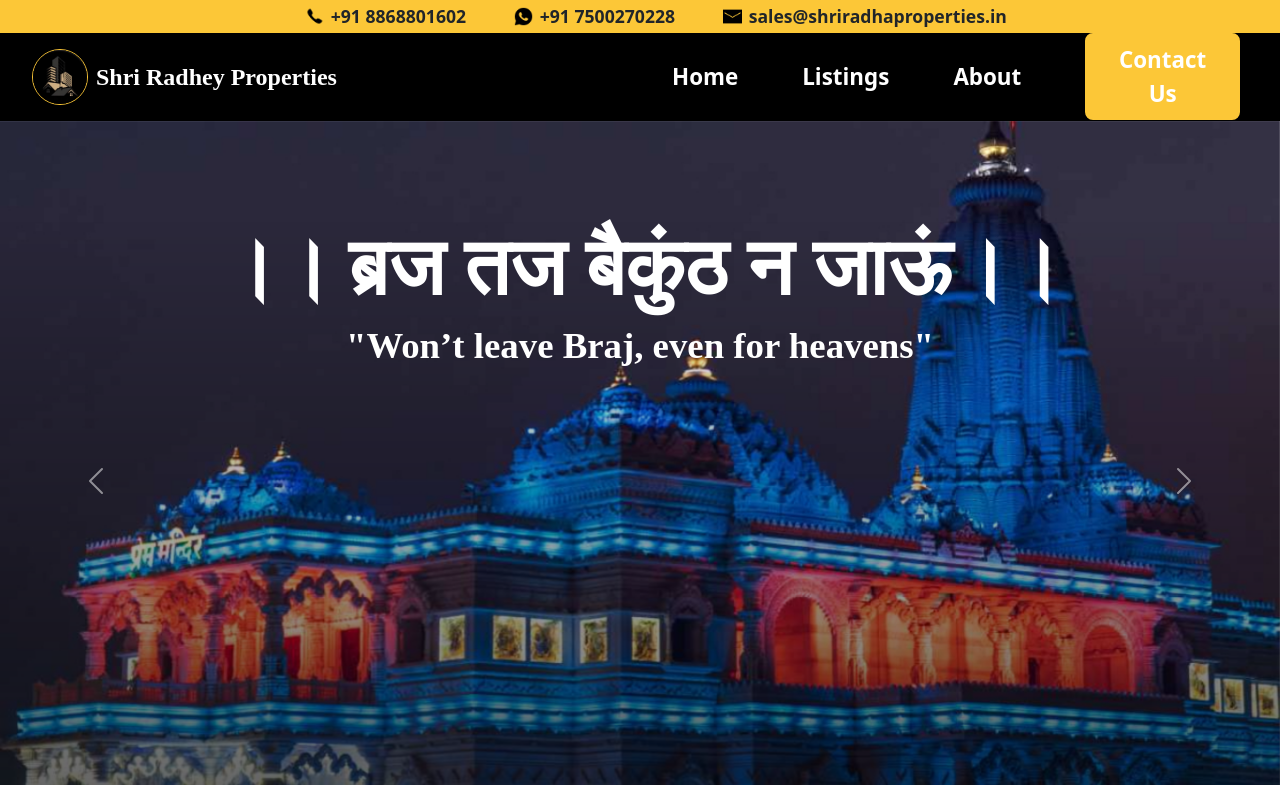
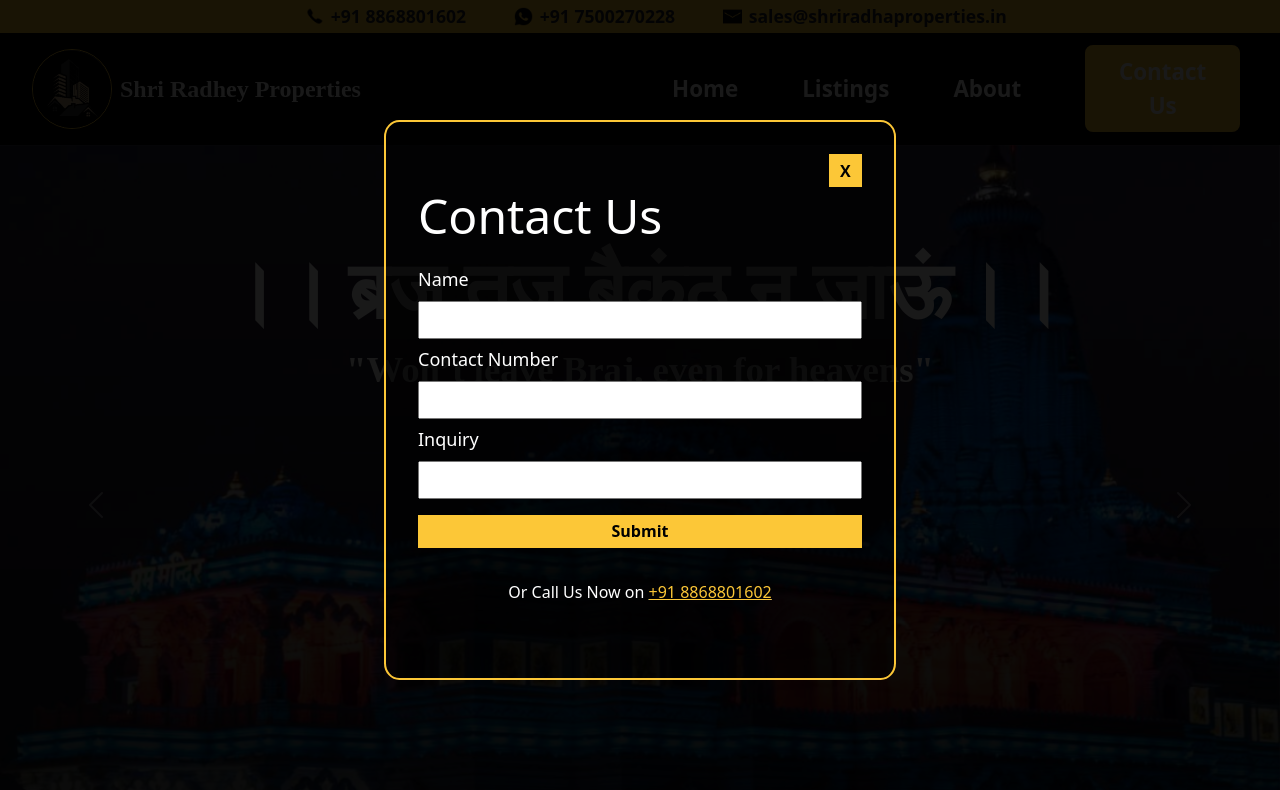
Before and after one commit to dhruv-atreya/shriradheproperties, a plain HTML site: page index.html in a window 1280 px wide. Both pictures are taken after a click on the button "Contact Us". Shown: the top 790 px of the page. Drawn offline with nearby package versions, Linux system fonts and the light colour scheme; a web font is replaced by a local one.

Commit message:
JS Final

```diff
--- a/css/mobile.css
+++ b/css/mobile.css
@@ -1,4 +1,8 @@
 @media only screen and (max-width: 480px) {
+
+.contact-form-wrapper {
+    width: 80vw;
+}
 
     .top-banner .contacts ul {
         font-size: 1rem;
--- a/css/style.css
+++ b/css/style.css
@@ -61,6 +61,87 @@
   #root, #__next {
     isolation: isolate;
   }
+
+  .opt-contact {
+    margin-inline: auto;
+    font-size: 1rem;
+}
+
+.opt-contact span {
+    color: var(--clr-accent);
+    text-decoration: underline;
+}
+
+.contact-form input {
+    padding: .125rem;
+}
+
+.contact-form h1 {
+    font-size: 3rem;
+}
+
+.form-label {
+    font-size: 1.125rem;
+    margin-block: auto;
+    padding: 0;
+}
+
+.submit-button {
+    padding: auto;
+    margin-top: 1rem;
+    background: var(--clr-accent);
+    border: none;
+    font-weight: 600;
+}
+
+.contact-form {
+    display: grid;
+    margin: 2rem;
+}
+
+.contact-form-wrapper {
+    display: grid;
+    min-height: 70vh;
+    width: 40vw;
+    background: rgba(0, 0, 0, 0.5);
+    border-radius: 3%;
+    border: 2px solid var(--clr-accent);
+}
+
+.popup-close {
+    margin-left: auto;
+    padding: 0.5rem;
+    aspect-ratio: 1;
+    text-align: center;
+    line-height: 0;
+    font-weight: 700;
+    background: var(--clr-accent);
+    border: none;
+}
+
+div.hidden {
+    display: none;
+}
+.stop-scrolling {
+    height: 100%;
+    overflow: hidden;
+}
+
+.popup {
+    position: absolute;
+    top: 0;
+    left: 0;
+    z-index: 1000;
+    display: flex;
+    justify-content: center;
+    align-items: center;
+    min-height: 100%;
+    min-width: 100%;
+    background: rgba(0, 0, 0, 0.9);
+    color: white;
+}
+
+/* Main site */
 
 
 .top-banner {
@@ -144,7 +225,7 @@ header {
 }
 
 .logo img {
-    height: 3.5rem;
+    height: 5rem;
     margin-right: 0.5rem;
     border-radius: 50%;
     border: 1.75px solid var(--clr-accent);
@@ -383,6 +464,7 @@ nav ul a:hover {
     display: flex;
     flex-direction: column;
     justify-content: center;
+    width: 100%;
 }
 
 .about div .name {
@@ -443,6 +525,7 @@ footer {
     padding-bottom: 1rem;
     font-size: 1.5rem;
     font-weight: var(--fw-bold);
+    margin: 0;
 }
 
 .footer-headings::after {
--- a/index.html
+++ b/index.html
@@ -18,6 +18,24 @@
 
 </head>
 <body>
+  <div id="popup" class="hidden popup">
+    <div class="contact-form-wrapper">
+        <form class="contact-form" id="contact-form" action="https://formspree.io/f/mbldyaev" method="POST">
+          <button type="button" class="popup-close" id="popup-close">X</button>
+          <h1>Contact Us</h1>
+          <label for="name" class="form-label">Name</label>
+        <input type="text" name="name">
+        <label for="number" class="form-label">Contact Number</label>
+        <input type="text" name="number">
+        <label for="query" class="form-label">Inquiry</label>
+        <input type="text" name="query">
+        <button type="submit" class="submit-button">Submit</button>
+    </form>
+    <p class="opt-contact">
+        Or Call Us Now on <a href="tel:+918868801602"><span>+91 8868801602</span></a>
+    </p>
+</div>
+</div>
 
   <div class="top-banner">
         <div class="contacts">
@@ -36,8 +54,6 @@
             </ul>
         </div>
   </div>
-
-  <!-- <div class="header-background"></div> -->
 
   <header>
         <div class="logo">
@@ -126,8 +142,8 @@
           <div>
           <span class="name">Shubham Sharma</span>
           <span class="post">CEO</span>
-          <p class="intro">Lorem ipsum, dolor sit amet consectetur adipisicing elit. Fugiat quo labore et officiis assumenda consequuntur excepturi veniam ipsam exercitationem, magnam eius debitis a necessitatibus. Voluptas illo quos ullam similique consequuntur?</p>
-          <button class="contact-button about-button" id="nav-contact-button">Contact Me</button>
+          <p class="intro"></p>
+          <button onclick="window.open('https\://www.instagram.com/shri_radhey_property/', '_blank')" class="contact-button about-button" id="nav-contact-button">Contact Me</button>
         </div>
         </div>
         <div class="about">
@@ -135,19 +151,10 @@
           <div>
           <span class="name">Brajesh Sharma</span>
           <span class="post">M.D.</span>
-          <p class="intro">Lorem ipsum, dolor sit amet consectetur adipisicing elit. Fugiat quo labore et officiis assumenda consequuntur excepturi veniam ipsam exercitationem, magnam eius debitis a necessitatibus. Voluptas illo quos ullam similique consequuntur?</p>
+          <p class="intro"></p>
           <button class="contact-button about-button" id="nav-contact-button">Contact Me</button>
         </div>
         </div>
-        <!-- <div class="about">
-          <img src="img/default pp.png" alt="Dileep Kumar" class="picture">
-          <div>
-          <span class="name">Dileep Kumar</span>
-          <span class="post"></span>
-          <p class="intro">Lorem ipsum, dolor sit amet consectetur adipisicing elit. Fugiat quo labore et officiis assumenda consequuntur excepturi veniam ipsam exercitationem, magnam eius debitis a necessitatibus. Voluptas illo quos ullam similique consequuntur?</p>
-          <button class="contact-button about-button" id="nav-contact-button">Contact Me</button>
-        </div>
-        </div> -->
       </div>
     </div>
 
@@ -168,7 +175,7 @@
           </div>
           <ul>
             <li><a href="#">Home</a></li>
-            <li><a href="#listings"">All Proper Listings</a></li>
+            <li><a href="#listings">All Proper Listings</a></li>
             <li><a href="#about-section">About Us</a></li>
             <li><a href="#">Contact Us</a></li>
           </ul>
--- a/js/script.js
+++ b/js/script.js
@@ -1,19 +1,42 @@
-const menu = document.getElementById("menu");
+const menuButton = document.getElementById("menu");
 const nav = document.getElementById("nav");
-var navIsOpen = false
+var navIsOpen = false;
 
-menu.addEventListener('click', function(e){
+menuButton.addEventListener("click", function (e) {
   e.preventDefault();
   toggleNav();
-})
+});
 
-var toggleNav = function() {
-    if (navIsOpen){
-        navIsOpen=false;
+var toggleNav = function () {
+  if (navIsOpen) {
+    navIsOpen = false;
     nav.classList.remove("mobile-nav");
   } else {
-        navIsOpen=true;
+    navIsOpen = true;
     nav.classList.add("mobile-nav");
+  }
+};
 
+const contactButton = document.getElementById("nav-contact-button");
+const popup = document.getElementById("popup");
+const contactForm = document.getElementById("contact-form");
+let popupIsOpen = false;
+
+contactButton.addEventListener("click", function (e) {
+  e.preventDefault();
+  if (!popupIsOpen) {
+    popup.classList.remove("hidden");
+    document.getElementsByTagName("body")[0].classList.add("stop-scrolling");
+    popupIsOpen = true;
   }
+});
+
+const popupCloseButton = document.getElementById("popup-close");
+
+popupCloseButton.addEventListener("click", function (e) {
+  if (popupIsOpen) {
+    popup.classList.add("hidden");
+    popupIsOpen = false;
+    document.getElementsByTagName("body")[0].classList.remove("stop-scrolling");
   }
+});
```
Also changed, not shown: 1 other file. Lines whose indentation alone changed are shown as unchanged.
